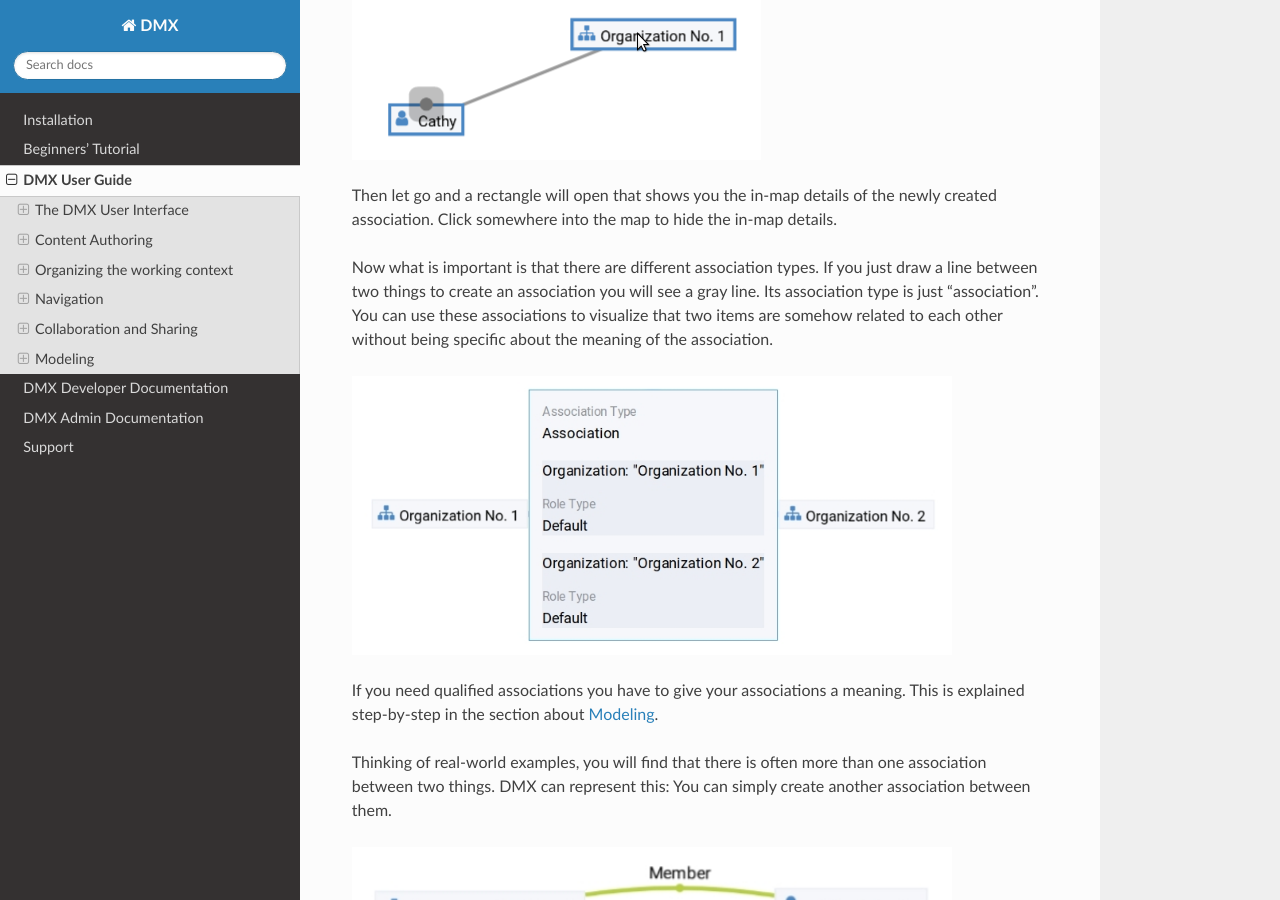
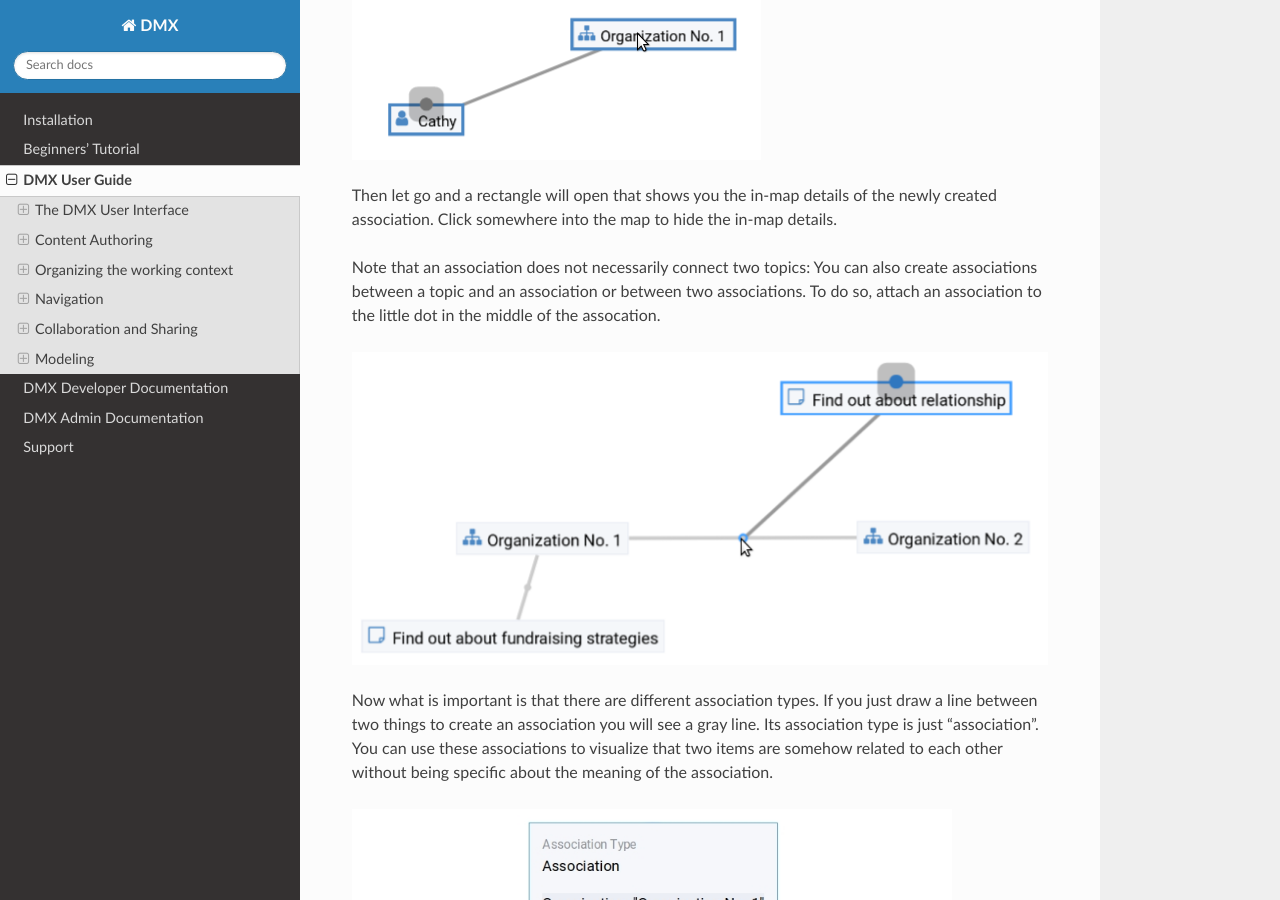
Before and after one commit to dmx-systems/dmx-documentation, a Sphinx documentation site: the page built from docs/user.rst, in a window 1280 px wide and 900 px high, scrolled down 9076 px. Built offline with Sphinx 7.4.7 and the Read the Docs theme 2.0.0, drawn with Linux system fonts in a browser that asks for light colours.

Commit message:
Creating association to association

```diff
--- a/docs/user.rst
+++ b/docs/user.rst
@@ -238,6 +238,12 @@ Drag it onto the other topic until that topic is highlighted by a blue border.
 
 Then let go and a rectangle will open that shows you the in-map details of the newly created association.
 Click somewhere into the map to hide the in-map details.
+
+Note that an association does not necessarily connect two topics:
+You can also create associations between a topic and an association or between two associations.
+To do so, attach an association to the little dot in the middle of the assocation.
+
+.. image:: _static/create-assoc-with-assoc.png
 
 Now what is important is that there are different association types.
 If you just draw a line between two things to create an association you will see a gray line.
```
Also changed, not shown: docs/_static/create-assoc-with-assoc.png (added).
